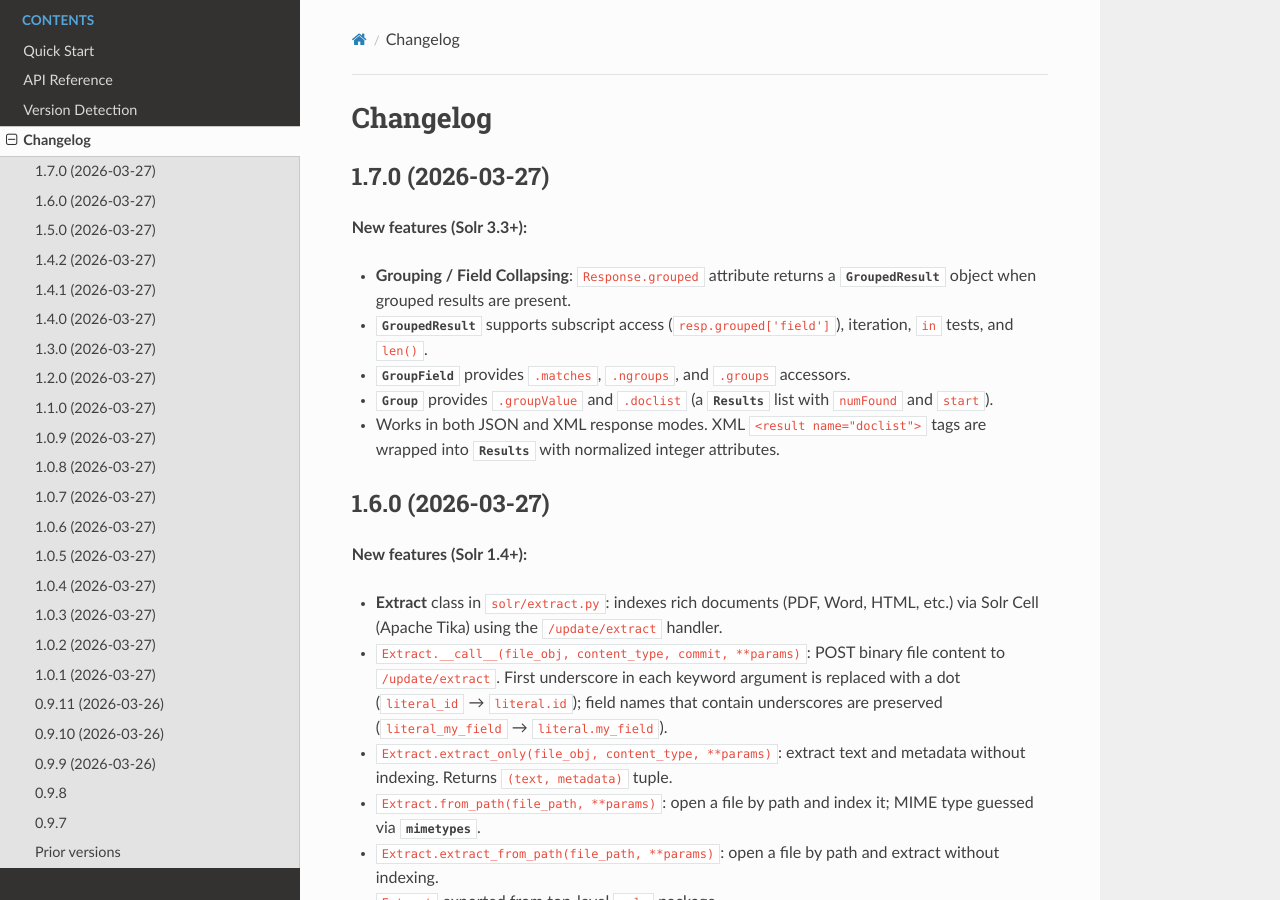
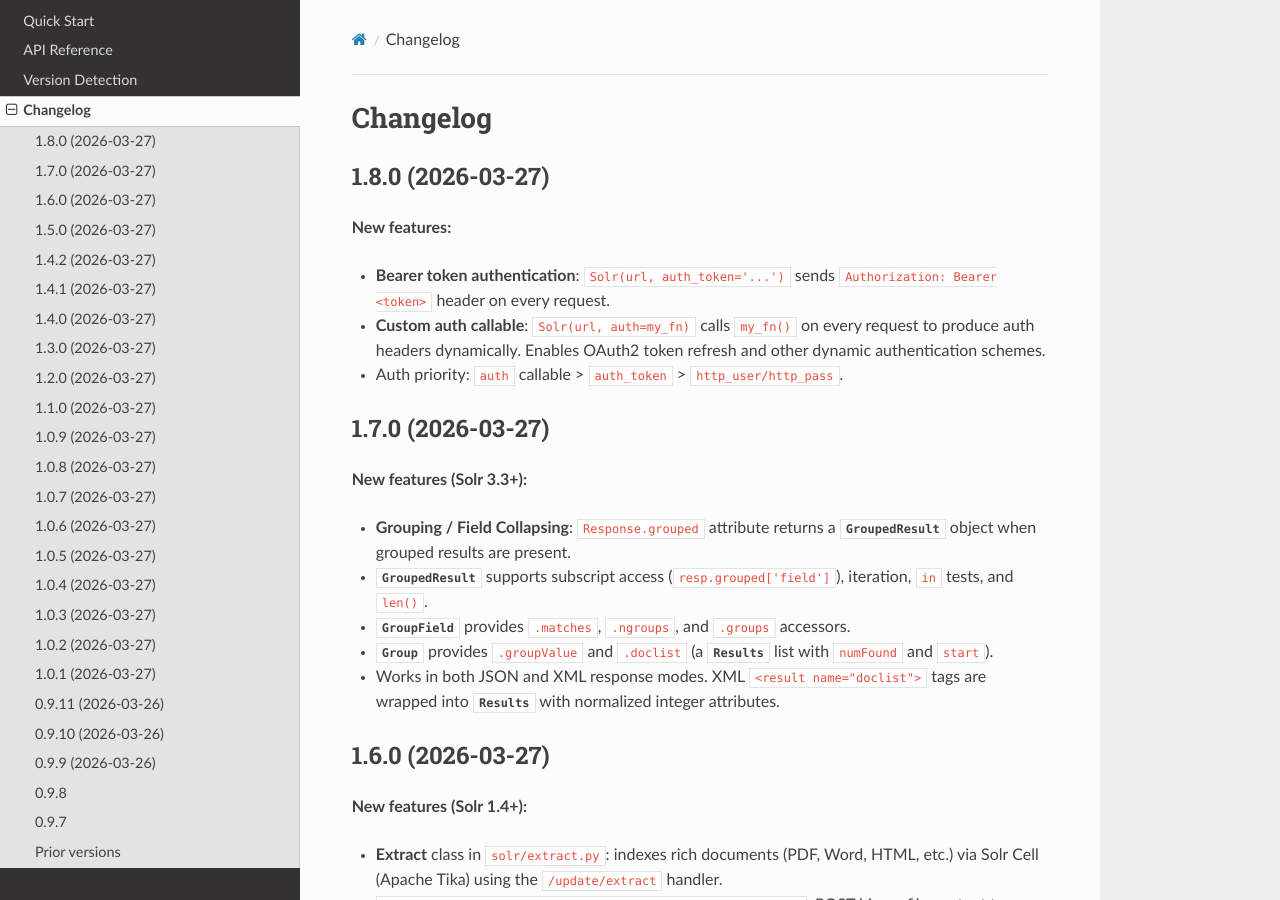
Before and after one commit to search5/solrpy, a Sphinx documentation site: the page built from docs/changelog.rst, in a window 1280 px wide and 900 px high. Built offline with Sphinx 7.4.7 and the Read the Docs theme 3.1.0, drawn with Linux system fonts in a browser that asks for light colours; comment, search, counter and statistics services are not loaded.

Commit message:
Release v1.8.0
- Add Bearer token authentication: Solr(url, auth_token='...')
- Add custom auth callable: Solr(url, auth=my_fn) for OAuth2 dynamic refresh
- Auth priority: auth callable > auth_token > http_user/http_pass
- Internal _get_auth_headers() resolves auth on every request

Co-Authored-By: Claude Opus 4.6 (1M context) <noreply@anthropic.com>

```diff
--- a/docs/changelog.rst
+++ b/docs/changelog.rst
@@ -1,5 +1,18 @@
 Changelog
 =========
+
+1.8.0 (2026-03-27)
+-------------------
+
+**New features:**
+
+- **Bearer token authentication**: ``Solr(url, auth_token='...')`` sends
+  ``Authorization: Bearer <token>`` header on every request.
+- **Custom auth callable**: ``Solr(url, auth=my_fn)`` calls ``my_fn()`` on
+  every request to produce auth headers dynamically. Enables OAuth2 token
+  refresh and other dynamic authentication schemes.
+- Auth priority: ``auth`` callable > ``auth_token`` > ``http_user/http_pass``.
+
 
 1.7.0 (2026-03-27)
 -------------------
--- a/docs/conf.py
+++ b/docs/conf.py
@@ -9,8 +9,8 @@ project = 'solrpy'
 copyright = '2010-2026, solrpy developers'
 author = 'solrpy developers'
 
-version = '1.7.0'
-release = '1.7.0'
+version = '1.8.0'
+release = '1.8.0'
 
 # -- General configuration ---------------------------------------------------
 
--- a/pyproject.toml
+++ b/pyproject.toml
@@ -1,6 +1,6 @@
 [tool.poetry]
 name = "solrpy"
-version = "1.7.0"
+version = "1.8.0"
 description = "Client for the Solr search service"
 license = "Apache-2.0"
 readme = "README.md"
```
Also changed, not shown: README.md (+6 -0 lines), docs/quickstart.rst (+22 -0 lines), docs/reference.rst (+7 -0 lines), 2 other files.
